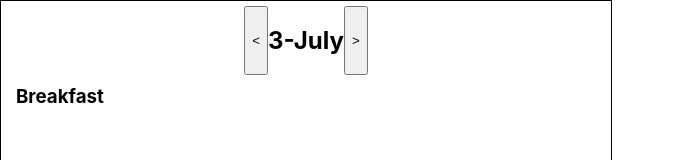
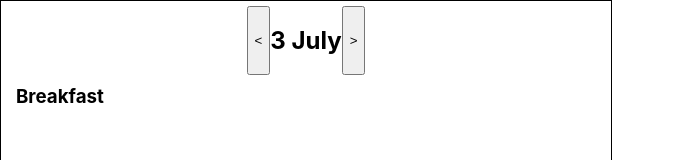
Before and after one commit to infoshareacademy/jfdd12-kawimoka-app, a React (Create React App) app: page / in a window 1280 px wide. Shown: the top 160 px of the page, without its empty margins (0-674 px from the left). Built offline with nearby package versions, Linux system fonts and the light colour scheme.

Commit message:
increment function added to DayPicker

```diff
--- a/src/Components/PlanDietView/SingleDay/DayPicker.js
+++ b/src/Components/PlanDietView/SingleDay/DayPicker.js
@@ -9,6 +9,7 @@ export class DayPicker extends React.Component {
             dateInner: props.date
         }
         this.decrementDate = this.decrementDate.bind(this);
+        this.incrementDate = this.incrementDate.bind(this);
     }
 
     decrementDate() {
@@ -17,13 +18,19 @@ export class DayPicker extends React.Component {
         }));
     }
 
+    incrementDate() {
+        this.setState((prevState) => ({
+            dateInner : prevState.dateInner.add('days', 1)
+        }));
+    }
+
 
     render () {
         return (
             <div className={s.dayPicker}>
                 <button onClick={this.decrementDate}>{"<"}</button>
-                <h2>{this.state.dateInner.format("D-MMMM")}</h2>
-                <button>{">"}</button>
+                <h2>{this.state.dateInner.format("D MMMM")}</h2>
+                <button onClick={this.incrementDate}>{">"}</button>
             </div>)
     }
 }
```
